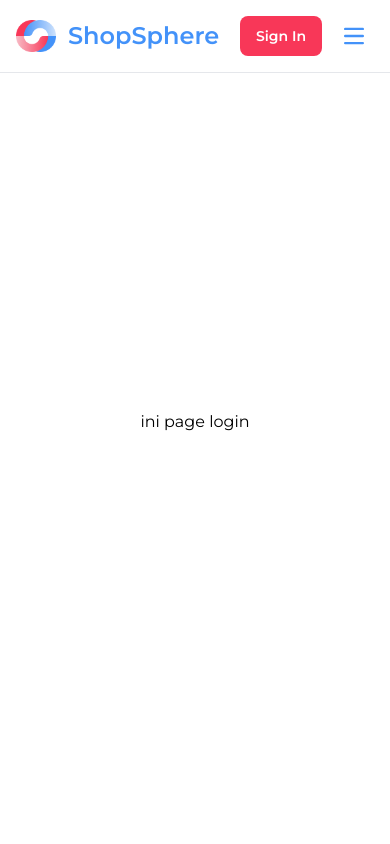
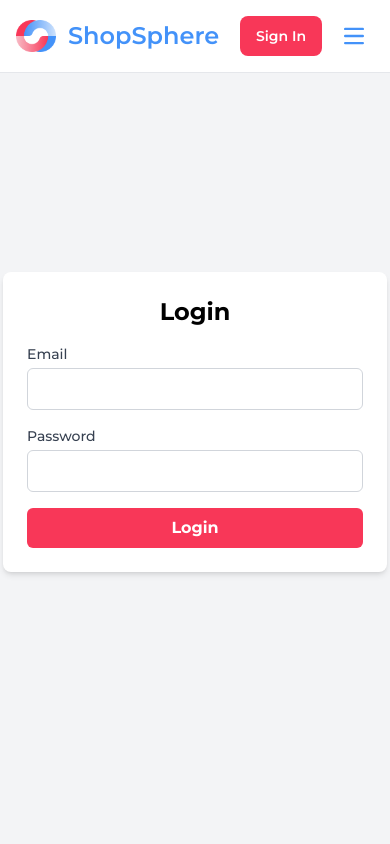
Before and after one commit to Exvade/ecommerce, a React (Vite) app: page /login in a window 390 px wide. Shown: the top 844 px of the page. Built offline with nearby package versions, Linux system fonts and the light colour scheme.

Commit message:
ui: mobile product detail

```diff
--- a/src/pages/Login.jsx
+++ b/src/pages/Login.jsx
@@ -1,5 +1,69 @@
-export default function () {
+import React, { useState } from "react";
+import { useDispatch } from "react-redux";
+import { useNavigate } from "react-router-dom";
+import { login } from "../redux/slices/authSlice";
+
+export default function Login() {
+  const [email, setEmail] = useState("");
+  const [password, setPassword] = useState("");
+  const [error, setError] = useState(null);
+
+  const dispatch = useDispatch();
+  const navigate = useNavigate();
+
+  const handleLogin = (e) => {
+    e.preventDefault();
+
+    // Simulasi autentikasi
+    if (email === "user@example.com" && password === "password123") {
+      const userData = { email, name: "John Doe" }; // Data pengguna setelah login berhasil
+      dispatch(login(userData));
+      navigate("/"); // Redirect ke halaman utama atau sebelumnya
+    } else {
+      setError("Invalid email or password");
+    }
+  };
+
   return (
-    <h1 className="flex items-center justify-center w-full h-[100vh]">ini page login</h1>
-  )
+    <div className="flex flex-col items-center justify-center h-screen bg-gray-100">
+      <div className="w-full max-w-sm p-6 bg-white rounded-lg shadow-md">
+        <h2 className="mb-4 text-2xl font-bold text-center">Login</h2>
+        {error && <p className="mb-4 text-sm text-red-500">{error}</p>}
+        <form onSubmit={handleLogin}>
+          <div className="mb-4">
+            <label htmlFor="email" className="block text-sm font-medium text-gray-700">
+              Email
+            </label>
+            <input
+              type="email"
+              id="email"
+              value={email}
+              onChange={(e) => setEmail(e.target.value)}
+              className="w-full p-2 mt-1 border border-gray-300 rounded-md focus:outline-none focus:ring-2 focus:ring-primary focus:border-transparent"
+              required
+            />
+          </div>
+          <div className="mb-4">
+            <label htmlFor="password" className="block text-sm font-medium text-gray-700">
+              Password
+            </label>
+            <input
+              type="password"
+              id="password"
+              value={password}
+              onChange={(e) => setPassword(e.target.value)}
+              className="w-full p-2 mt-1 border border-gray-300 rounded-md focus:outline-none focus:ring-2 focus:ring-primary focus:border-transparent"
+              required
+            />
+          </div>
+          <button
+            type="submit"
+            className="w-full px-4 py-2 font-bold text-white rounded-md bg-primary focus:outline-none hover:bg-primary-dark"
+          >
+            Login
+          </button>
+        </form>
+      </div>
+    </div>
+  );
 }
--- a/src/pages/ProductDetail.jsx
+++ b/src/pages/ProductDetail.jsx
@@ -1,13 +1,114 @@
-import { useParams } from "react-router-dom";
+import axios from "axios";
+import { useEffect, useState } from "react";
+import { useDispatch, useSelector } from "react-redux";
+import { Link, useNavigate, useParams } from "react-router-dom";
+import { addToCart } from "../redux/slices/cartSlice"; // Import action addToCart
 
 export default function ProductDetail() {
   const { id } = useParams();
+  const [product, setProduct] = useState(null);
+  const [loading, setLoading] = useState(true);
+  const [error, setError] = useState(null);
+  const [randomSold, setRandomSold] = useState(0);
+
+  const navigate = useNavigate();
+  const dispatch = useDispatch();
+  const isLoggedIn = useSelector((state) => state.auth.isLoggedIn); // Cek login dari Redux state
+
+  useEffect(() => {
+    const fetchProductDetail = async () => {
+      try {
+        const response = await axios.get(`https://fakestoreapi.com/products/${id}`);
+        setProduct(response.data);
+        setLoading(false);
+      } catch (error) {
+        setError("Error fetching product details");
+        setLoading(false);
+      }
+    };
+
+    fetchProductDetail();
+
+    // Generate angka acak untuk jumlah produk yang terjual (10-99)
+    setRandomSold(Math.floor(Math.random() * (99 - 10 + 1)) + 10);
+  }, [id]);
+
+  if (loading) {
+    return <div>Loading product details...</div>;
+  }
+
+  if (error) {
+    return <div>{error}</div>;
+  }
+
+  const handleAddToCart = () => {
+    if (!isLoggedIn) {
+      // Jika belum login, arahkan ke halaman login
+      navigate("/login");
+    } else {
+      // Jika sudah login, tambahkan produk ke keranjang
+      dispatch(addToCart(product));
+      alert("Product added to cart!");
+    }
+  };
 
   return (
-    <div className="w-full h-[100vh] flex justify-center items-center">
-      <h1>Product Detail</h1>
-      <p>Product ID: {id}</p>
-      {/* Fetch product details based on the ID */}
-    </div>
+    <>
+      <div className="flex items-center justify-between w-full px-4 h-14">
+        <Link to="/">
+          <svg xmlns="http://www.w3.org/2000/svg" width={24} height={24} viewBox="0 0 24 24">
+            <g fill="none" stroke="#515151" strokeLinecap="round" strokeLinejoin="round" strokeWidth={2}>
+              <path strokeDasharray={20} strokeDashoffset={20} d="M21 12h-17.5">
+                <animate fill="freeze" attributeName="stroke-dashoffset" dur="0.2s" values="20;0"></animate>
+              </path>
+              <path strokeDasharray={12} strokeDashoffset={12} d="M3 12l7 7M3 12l7 -7">
+                <animate fill="freeze" attributeName="stroke-dashoffset" begin="0.2s" dur="0.2s" values="12;0"></animate>
+              </path>
+            </g>
+          </svg>
+        </Link>
+        <p className="line-clamp-1 w-[50%] text-center">{product.title}</p>
+        <svg className="unf-icon" viewBox="0 0 24 24" width="24" height="24" fill="#515151">
+          <path d="M3.092 19.78a1 1 0 0 0 .78-.57c2.36-3.81 6.57-4.82 9.95-5v2.45a1.33 1.33 0 0 0 .8 1.22 1.25 1.25 0 0 0 1.37-.28l5.1-5a2.25 2.25 0 0 0 0-3.18l-5.05-5a1.25 1.25 0 0 0-1.38-.28 1.29 1.29 0 0 0-.79 1.2v2.43c-6.78.32-11.53 4.94-11.53 11.23a.8.8 0 0 0 .55.75l.2.03Zm11.5-7.03c-3.24 0-7.44.69-10.42 3.7 1.14-4.29 5.18-7.2 10.42-7.2a.76.76 0 0 0 .75-.75V5.82l4.66 4.66a.75.75 0 0 1 0 1.06l-4.66 4.66v-2.7a.76.76 0 0 0-.75-.75Z"></path>
+        </svg>
+      </div>
+
+      <div className="w-full aspect-square">
+        <img src={product.image} alt="" className="object-contain w-full aspect-square" />
+      </div>
+
+      <div className="mt-2 ">
+        <div className="px-4">
+          <p className="text-xl font-bold">$ {product.price}</p>
+          <p className="mt-2 text-sm font-medium">{product.title}</p>
+          <div className="flex items-center mt-2">
+            <p className="text-xs font-semibold">Sold {randomSold}+</p>
+            <div className="flex items-center justify-center p-2 border border-gray-400 rounded-md gap-[6px] ml-4">
+              <img src="https://assets.tokopedia.net/assets-tokopedia-lite/v2/phoenix/kratos/de64305b.svg" alt="" />
+              <p className="text-sm font-medium">{product.rating.rate}</p>
+              <p className="text-sm font-medium text-gray-700">({product.rating.count})</p>
+            </div>
+          </div>
+        </div>
+        <div className="px-4 mt-4 border-y-8">
+          <p className="my-4 text-base font-bold">Product Detail</p>
+          <div className="flex justify-between border-y py-[6px]">
+            <p className="w-[50%] text-sm">Category</p>
+            <p className="w-[50%] text-xs capitalize font-bold text-primary">{product.category}</p>
+          </div>
+          <p className="my-4 text-base font-bold">Product Description</p>
+          <p className="mb-4 text-sm">{product.description}</p>
+        </div>
+      </div>
+
+      <div className="fixed flex justify-center items-center bottom-0 py-[10px] bg-white w-full shadow-[0px_-1px_12px_10px_#00000024]">
+        <button
+          onClick={handleAddToCart}
+          className="w-[90%] bg-primary h-[40px] rounded-md text-white font-bold"
+        >
+          Add to Cart
+        </button>
+      </div>
+    </>
   );
 }
--- /dev/null
+++ b/src/redux/slices/authSlice.js
@@ -0,0 +1,22 @@
+import { createSlice } from "@reduxjs/toolkit";
+
+const initialState = {
+  isLoggedIn: false, // Default: pengguna belum login
+};
+
+const authSlice = createSlice({
+  name: "auth",
+  initialState,
+  reducers: {
+    login: (state) => {
+      state.isLoggedIn = true;
+    },
+    logout: (state) => {
+      state.isLoggedIn = false;
+    },
+  },
+});
+
+export const { login, logout } = authSlice.actions;
+
+export default authSlice.reducer;
--- a/src/redux/store.js
+++ b/src/redux/store.js
@@ -1,4 +1,5 @@
 import { configureStore } from "@reduxjs/toolkit";
+import authSlice from "./slices/authSlice"; // Tambahkan authSlice
 import cartSlice from "./slices/cartSlice";
 import productSlice from "./slices/productSlice";
 
@@ -6,6 +7,7 @@ const store = configureStore({
   reducer: {
     product: productSlice,
     cart: cartSlice,
+    auth: authSlice, // Tambahkan ke reducer
   },
 });
 
```
Also changed, not shown: src/components/Navbar.jsx (+27 -11 lines).
